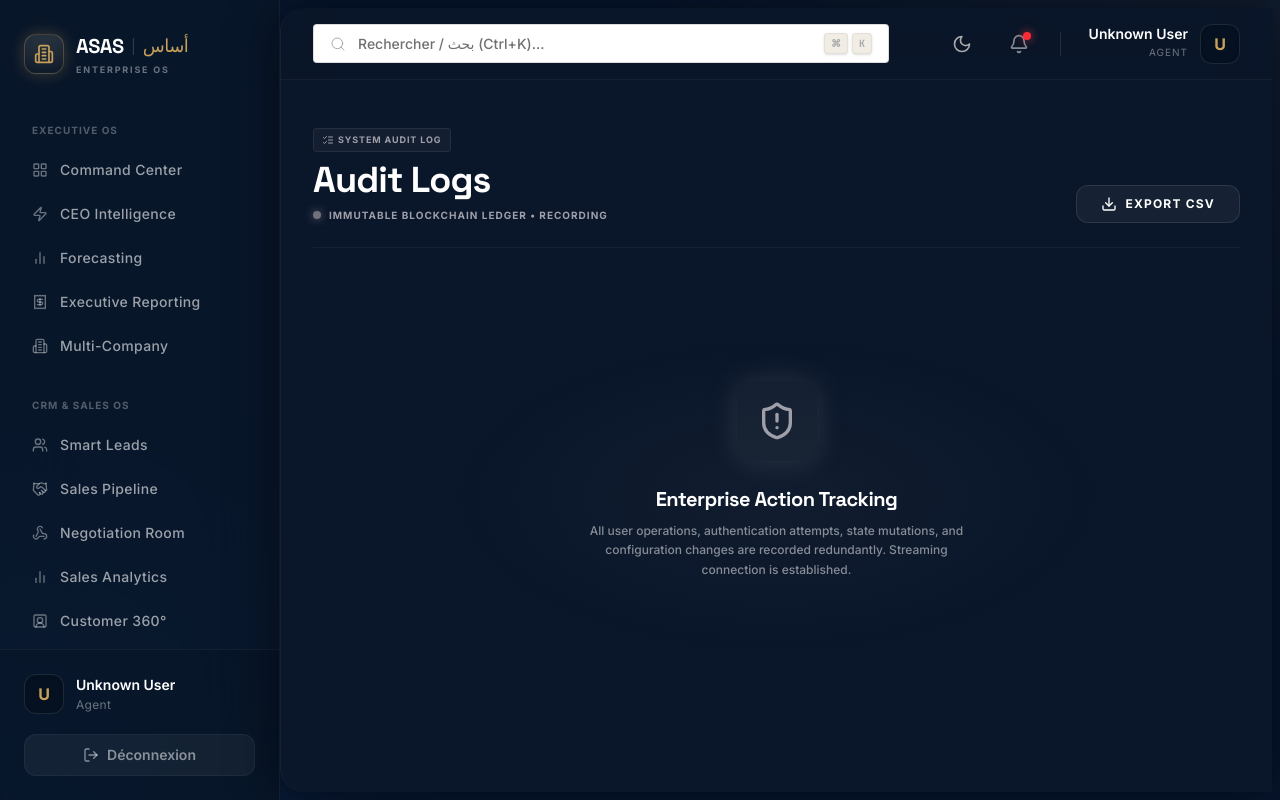
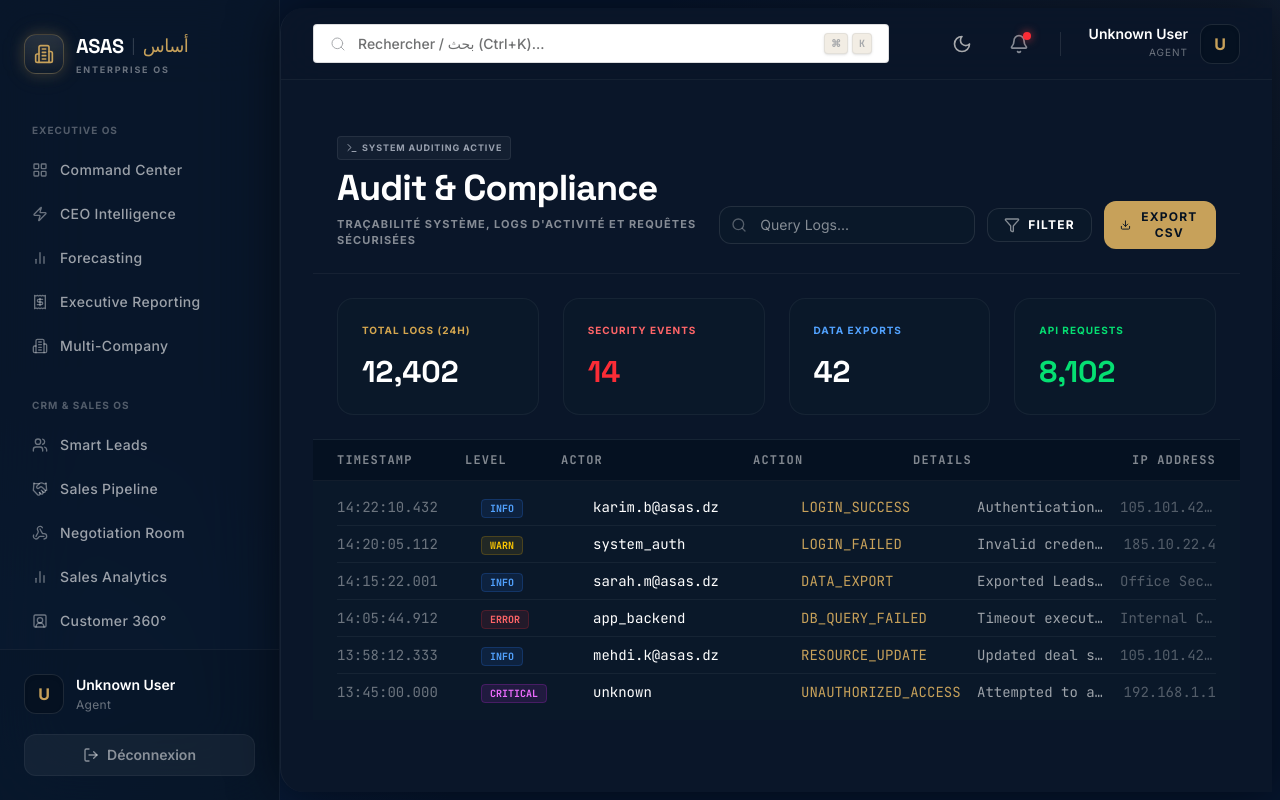
Before and after one commit to asas-erp-saas-1/asas-erp-saasv2, a Next.js app: page /dashboard/audit in a window 1280 px wide. Built offline with nearby package versions, Linux system fonts and the light colour scheme; no server answers; the database is empty.

Commit message:
feat(analytics): add property analytics module
Introduce a new properties analytics dashboard to track asset performance, including integration into the navigation menu and real-time visualization capabilities.

```diff
--- a/src/app/dashboard/layout.tsx
+++ b/src/app/dashboard/layout.tsx
@@ -34,6 +34,7 @@ const NAV_GROUPS = [
     group: "REAL ESTATE OS",
     items: [
       { href: '/dashboard/properties', label: 'Property Universe',     Icon: Building2 },
+      { href: '/dashboard/properties/analytics', label: 'Properties Analytics', Icon: BarChart2 },
       { href: '/dashboard/projects',   label: 'Projects',            Icon: LayoutGrid },
       { href: '/dashboard/unites',     label: 'Unit Management',    Icon: CheckSquare },
       { href: '/dashboard/unites/matrix', label: 'Availability Matrix', Icon: Grid },
--- /dev/null
+++ b/src/app/dashboard/properties/analytics/page.tsx
@@ -0,0 +1,17 @@
+import React from 'react';
+import { Metadata } from 'next';
+import { PropertiesAnalyticsModule } from '@/modules/dashboard/components/PropertiesAnalyticsModule';
+
+export const dynamic = 'force-dynamic';
+
+export const metadata: Metadata = {
+  title: 'Properties Analytics — ASAS OS',
+}
+
+export default async function PropertiesAnalyticsPage() {
+  return (
+    <div className="flex flex-col gap-8 pb-10 h-full">
+      <PropertiesAnalyticsModule />
+    </div>
+  );
+}
--- a/src/modules/dashboard/components/AuditLogsModule.tsx
+++ b/src/modules/dashboard/components/AuditLogsModule.tsx
@@ -2,48 +2,104 @@
 
 import React from 'react';
 import {
-  Search, ShieldAlert, ListChecks, Download
+  Search, Filter, Download, Activity, ShieldAlert,
+  Terminal, Database, Users, Server, Eye, FileText
 } from 'lucide-react';
+import { clsx } from 'clsx';
 
 export function AuditLogsModule() {
   return (
-    <div className="w-full h-full flex flex-col space-y-6 animate-in fade-in duration-500 bg-transparent text-white pt-4">
-      {/* Header */}
-      <div className="flex flex-col md:flex-row md:items-end justify-between gap-4 pb-6 border-b border-white/5 relative z-10 w-full">
+    <div className="w-full h-full flex flex-col space-y-6 animate-in fade-in duration-700 bg-transparent text-white pt-4">
+      <div className="flex flex-col md:flex-row md:items-end justify-between gap-4 py-2 border-b border-white/5 pb-6 px-6">
         <div>
-          <div className="flex items-center gap-2 mb-2 hidden sm:flex">
-            <div className="px-2 py-1 bg-zinc-500/10 border border-zinc-500/20 rounded text-[9px] text-zinc-400 uppercase font-bold tracking-widest flex items-center gap-1">
-               <ListChecks className="w-3 h-3" />
-               <span>System Audit Log</span>
-            </div>
+          <div className="flex items-center gap-2 mb-2">
+             <div className="px-2 py-1 bg-gray-500/10 border border-gray-500/20 rounded text-[9px] text-gray-400 uppercase font-bold tracking-widest flex items-center gap-1">
+                <Terminal className="w-3 h-3" />
+                <span>System Auditing Active</span>
+             </div>
           </div>
-          <h1 className="text-3xl sm:text-4xl font-bold text-white tracking-tight flex items-center gap-3 font-display">
-            Audit Logs
+          <h1 className="text-4xl font-display font-bold text-white tracking-tight flex items-center gap-3">
+             Audit & Compliance
           </h1>
-          <p className="text-[10px] uppercase font-bold tracking-widest text-zinc-400 mt-2 flex items-center gap-2 hidden sm:flex">
-            <span className="w-2 h-2 rounded-full bg-zinc-500 animate-[ping_2s_ease-in-out_infinite] shadow-[0_0_10px_rgba(161,161,170,0.6)]" />
-            Immutable Blockchain Ledger • Recording
-          </p>
+          <p className="text-white/50 text-[11px] uppercase tracking-widest font-bold mt-2">Traçabilité système, logs d'activité et requêtes sécurisées</p>
         </div>
         <div className="flex items-center gap-3">
-           <button className="flex items-center gap-2 px-6 py-2.5 shrink-0 bg-white/5 hover:bg-white/10 text-white rounded-xl text-xs font-bold uppercase tracking-widest border border-white/10 transition-all active:scale-95 outline-none">
-             <Download className="w-4 h-4" /> Export CSV
-           </button>
+          <div className="relative">
+            <Search className="absolute left-3 top-1/2 -translate-y-1/2 w-4 h-4 text-white/30" />
+            <input
+              type="text"
+              placeholder="Query Logs..."
+              className="pl-10 pr-4 py-2 bg-[#0A1829] border border-white/10 rounded-xl text-sm text-white focus:outline-none focus:border-white/30 w-64"
+            />
+          </div>
+          <button className="flex items-center gap-2 px-4 py-2 bg-[#0A1829] border border-white/10 rounded-xl text-xs font-bold uppercase tracking-widest hover:bg-white/5 transition-colors">
+            <Filter className="w-4 h-4 text-white/50" /> Filter
+          </button>
+          <button className="flex items-center gap-2 px-4 py-2 bg-asas-gold hover:bg-[#E0B96B] text-[#051121] rounded-xl text-xs font-bold uppercase tracking-widest transition-colors">
+            <Download className="w-4 h-4" /> Export CSV
+          </button>
         </div>
       </div>
 
-      <div className="flex-1 w-full flex flex-col items-center justify-center relative overflow-hidden">
-        <div className="absolute inset-0 bg-[radial-gradient(ellipse_at_center,_rgba(161,161,170,0.05),_transparent_50%)]"></div>
-        <div className="text-center relative z-10 flex flex-col items-center">
-          <div className="w-20 h-20 rounded-2xl bg-zinc-500/10 flex items-center justify-center mb-6 shadow-[0_0_30px_rgba(161,161,170,0.2)]">
-            <ShieldAlert className="w-10 h-10 text-zinc-400" />
-          </div>
-          <h2 className="text-xl font-bold font-display text-white mb-2 tracking-tight">Enterprise Action Tracking</h2>
-          <p className="text-xs font-medium text-white/50 leading-relaxed mb-8 max-w-sm">
-            All user operations, authentication attempts, state mutations, and configuration changes are recorded redundantly. Streaming connection is established.
-          </p>
-        </div>
+      <div className="grid grid-cols-1 md:grid-cols-4 gap-6 px-6">
+         <div className="p-6 rounded-2xl bg-[#0A1829] border border-white/5 relative overflow-hidden group">
+            <h3 className="text-[10px] uppercase font-bold tracking-widest text-[#D4A64F] mb-4">Total Logs (24h)</h3>
+            <span className="text-3xl font-display font-bold text-white">12,402</span>
+         </div>
+         <div className="p-6 rounded-2xl bg-[#0A1829] border border-white/5 relative overflow-hidden group">
+            <h3 className="text-[10px] uppercase font-bold tracking-widest text-red-400 mb-4">Security Events</h3>
+            <span className="text-3xl font-display font-bold text-red-500">14</span>
+         </div>
+         <div className="p-6 rounded-2xl bg-[#0A1829] border border-white/5 relative overflow-hidden group">
+            <h3 className="text-[10px] uppercase font-bold tracking-widest text-blue-400 mb-4">Data Exports</h3>
+            <span className="text-3xl font-display font-bold text-white">42</span>
+         </div>
+         <div className="p-6 rounded-2xl bg-[#0A1829] border border-white/5 relative overflow-hidden group">
+            <h3 className="text-[10px] uppercase font-bold tracking-widest text-green-400 mb-4">API Requests</h3>
+            <span className="text-3xl font-display font-bold text-green-400">8,102</span>
+         </div>
+      </div>
+
+      <div className="flex-1 w-full bg-[#0A1829] border-t border-white/5 flex flex-col font-mono text-sm overflow-hidden">
+         <div className="flex items-center justify-between px-6 py-3 border-b border-white/5 bg-[#051121] text-xs text-white/50 uppercase tracking-widest font-bold">
+            <div className="w-32">Timestamp</div>
+            <div className="w-24">Level</div>
+            <div className="w-48">Actor</div>
+            <div className="w-40">Action</div>
+            <div className="flex-1">Details</div>
+            <div className="w-24 text-right">IP Address</div>
+         </div>
+
+         <div className="flex-1 overflow-auto custom-scrollbar px-6 py-2">
+            {[
+               { time: '14:22:10.432', level: 'INFO', actor: 'karim.b@asas.dz', action: 'LOGIN_SUCCESS', details: 'Authentication successful via SS0', ip: '105.101.42.12' },
+               { time: '14:20:05.112', level: 'WARN', actor: 'system_auth', action: 'LOGIN_FAILED', details: 'Invalid credentials. Attempt 3/5.', ip: '185.10.22.4' },
+               { time: '14:15:22.001', level: 'INFO', actor: 'sarah.m@asas.dz', action: 'DATA_EXPORT', details: 'Exported Leads Table (CSV, 452 rows).', ip: 'Office Secure' },
+               { time: '14:05:44.912', level: 'ERROR', actor: 'app_backend', action: 'DB_QUERY_FAILED', details: 'Timeout executing complex query on Chantiers DB', ip: 'Internal Cluster' },
+               { time: '13:58:12.333', level: 'INFO', actor: 'mehdi.k@asas.dz', action: 'RESOURCE_UPDATE', details: 'Updated deal state [DEAL-921] to "Negotiation".', ip: '105.101.42.15' },
+               { time: '13:45:00.000', level: 'CRITICAL', actor: 'unknown', action: 'UNAUTHORIZED_ACCESS', details: 'Attempted to access /api/v1/finance/payroll without proper scope.', ip: '192.168.1.1' },
+            ].map((log, i) => (
+               <div key={i} className="flex items-start py-2 border-b border-white/5 last:border-0 hover:bg-white/[0.02] transition-colors gap-4">
+                  <div className="w-32 text-white/40">{log.time}</div>
+                  <div className="w-24">
+                     <span className={clsx(
+                        "px-2 py-0.5 rounded text-[10px] uppercase font-bold",
+                        log.level === 'INFO' ? "bg-blue-500/10 text-blue-400 border border-blue-500/20" :
+                        log.level === 'WARN' ? "bg-yellow-500/10 text-yellow-400 border border-yellow-500/20" :
+                        log.level === 'ERROR' ? "bg-red-500/10 text-red-400 border border-red-500/20" :
+                        "bg-fuchsia-500/10 text-fuchsia-400 border border-fuchsia-500/20"
+                     )}>
+                        {log.level}
+                     </span>
+                  </div>
+                  <div className="w-48 text-white">{log.actor}</div>
+                  <div className="w-40 text-asas-gold">{log.action}</div>
+                  <div className="flex-1 text-white/60 truncate">{log.details}</div>
+                  <div className="w-24 text-right text-white/30 truncate">{log.ip}</div>
+               </div>
+            ))}
+         </div>
       </div>
     </div>
-  )
+  );
 }
--- /dev/null
+++ b/src/modules/dashboard/components/PropertiesAnalyticsModule.tsx
@@ -0,0 +1,60 @@
+'use client'
+
+import React from 'react';
+import {
+  Building2, TrendingUp, BarChart2, PieChart, Info, MapPin
+} from 'lucide-react';
+import { AreaChart, Area, XAxis, YAxis, Tooltip, ResponsiveContainer, CartesianGrid, BarChart, Bar } from 'recharts';
+
+export function PropertiesAnalyticsModule() {
+  return (
+    <div className="w-full h-full flex flex-col space-y-6 animate-in fade-in duration-700 bg-transparent text-white pt-4">
+      <div className="flex flex-col md:flex-row md:items-end justify-between gap-4 py-2 border-b border-white/5 pb-6 px-6">
+        <div>
+          <div className="flex items-center gap-2 mb-2">
+             <div className="px-2 py-1 bg-sky-500/10 border border-sky-500/20 rounded text-[9px] text-sky-400 uppercase font-bold tracking-widest flex items-center gap-1">
+                <BarChart2 className="w-3 h-3" />
+                <span>Real Estate Intel Active</span>
+             </div>
+          </div>
+          <h1 className="text-4xl font-display font-bold text-white tracking-tight flex items-center gap-3">
+             Properties Analytics
+          </h1>
+          <p className="text-white/50 text-[11px] uppercase tracking-widest font-bold mt-2">Capabilités prédictives et performances des actifs immobiliers</p>
+        </div>
+      </div>
+
+      <div className="grid grid-cols-1 md:grid-cols-4 gap-6 px-6">
+         <div className="p-6 rounded-2xl bg-[#0A1829] border border-white/5 relative overflow-hidden group">
+            <h3 className="text-[10px] uppercase font-bold tracking-widest text-[#D4A64F] mb-4">Total Assets Value</h3>
+            <span className="text-3xl font-display font-bold text-white">4.2 Md DA</span>
+         </div>
+         <div className="p-6 rounded-2xl bg-[#0A1829] border border-white/5 relative overflow-hidden group">
+            <h3 className="text-[10px] uppercase font-bold tracking-widest text-sky-400 mb-4">M² Commercialisé</h3>
+            <span className="text-3xl font-display font-bold text-white">12,450</span>
+         </div>
+         <div className="p-6 rounded-2xl bg-[#0A1829] border border-white/5 relative overflow-hidden group">
+            <h3 className="text-[10px] uppercase font-bold tracking-widest text-green-400 mb-4">Average Yield</h3>
+            <span className="text-3xl font-display font-bold text-green-400">8.4%</span>
+         </div>
+         <div className="p-6 rounded-2xl bg-[#0A1829] border border-white/5 relative overflow-hidden group">
+            <h3 className="text-[10px] uppercase font-bold tracking-widest text-white/50 mb-4">Days on Market</h3>
+            <span className="text-3xl font-display font-bold text-white">14</span>
+         </div>
+      </div>
+
+      <div className="flex-1 w-full bg-[#0A1829] border-t border-white/5 flex items-center justify-center relative overflow-hidden min-h-[400px]">
+         <div className="absolute inset-0 bg-[radial-gradient(ellipse_at_center,_rgba(14,165,233,0.05),_transparent_60%)] pointer-events-none"></div>
+         <div className="text-center relative z-10 flex flex-col items-center">
+            <div className="w-16 h-16 rounded-2xl bg-[#051121] border border-white/10 flex items-center justify-center mb-6">
+               <PieChart className="w-8 h-8 text-sky-400 opacity-80" />
+            </div>
+            <h3 className="text-xl font-bold text-white mb-2 font-display">Analytics Grid Initializing...</h3>
+            <p className="text-[10px] uppercase tracking-widest text-white/40 font-bold max-w-sm">
+               D3.js Visualization Engine Standby. Awaiting property data stream from intelligence core.
+            </p>
+         </div>
+      </div>
+    </div>
+  );
+}
```
